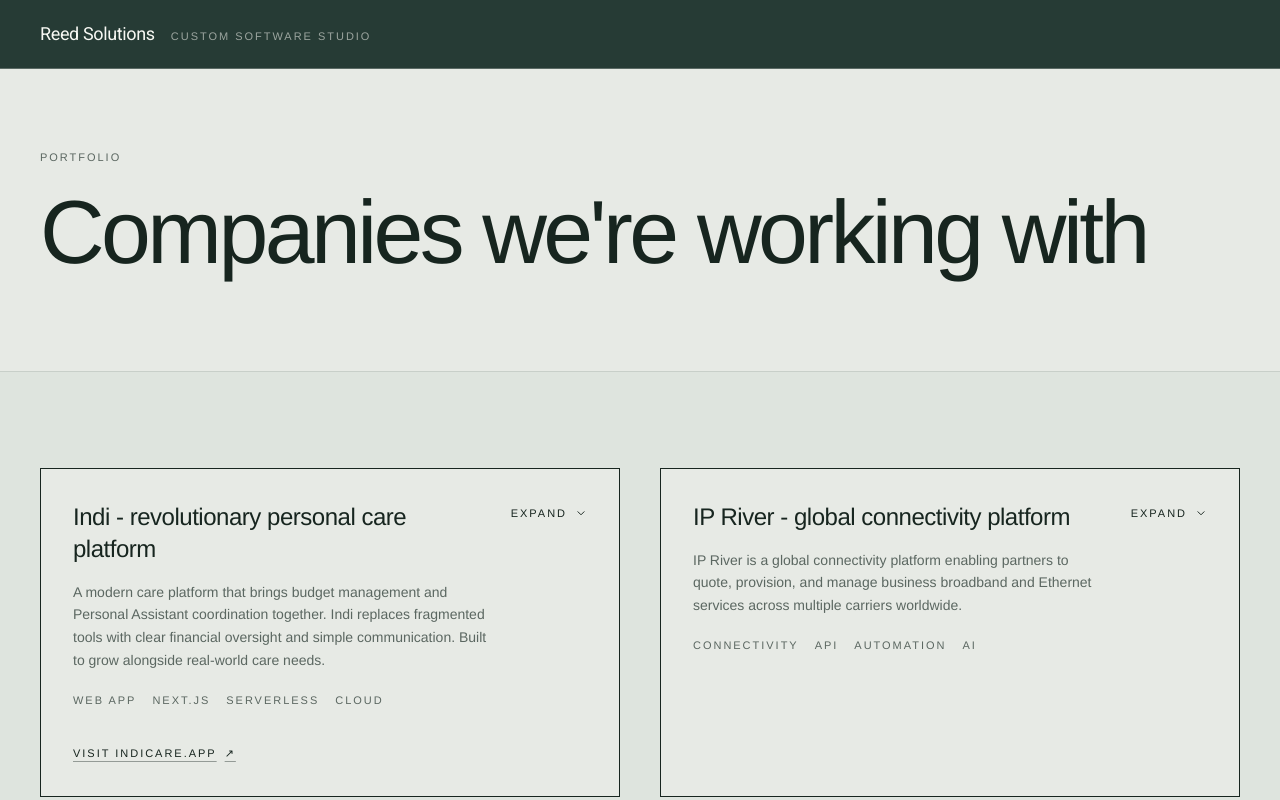
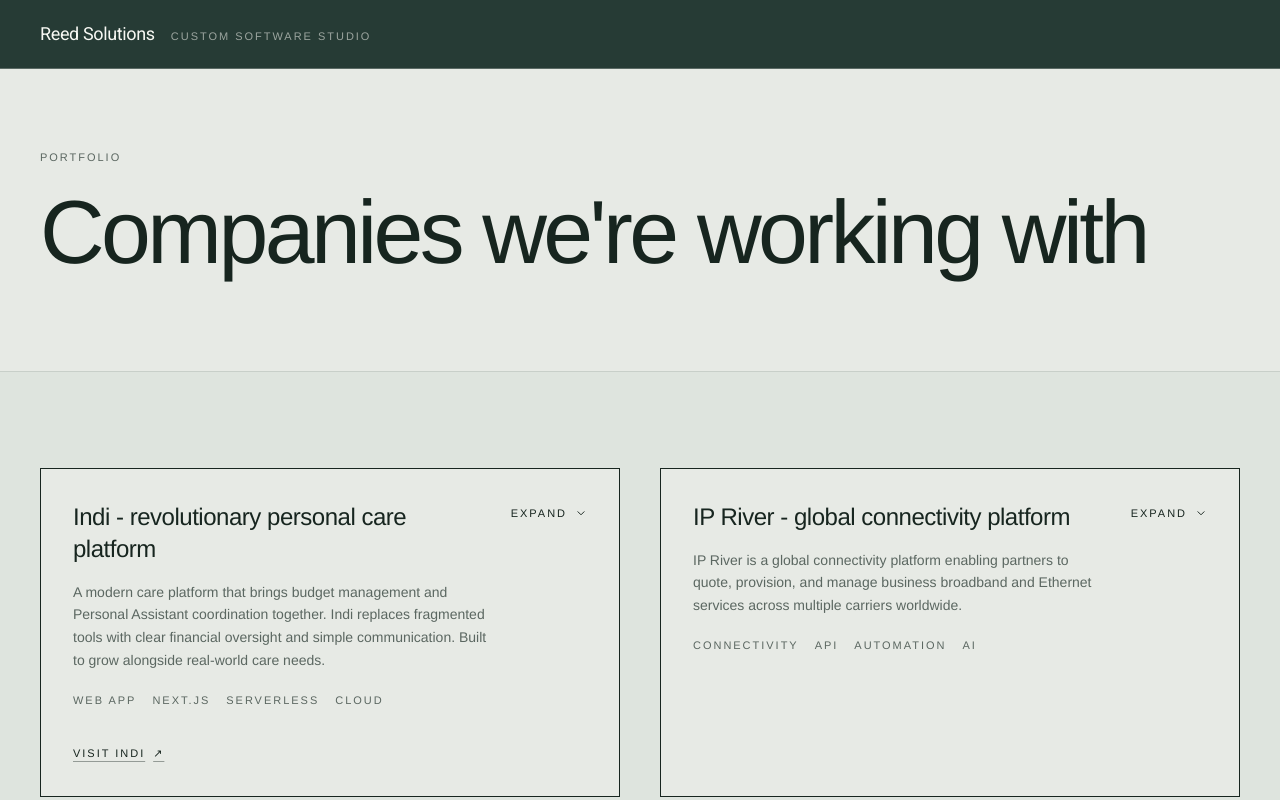
Before and after one commit to philycheese/ReedSolutions, a Next.js app: page /portfolio in a window 1280 px wide. Shown: the top 800 px of the page. Built offline with nearby package versions, Linux system fonts and the light colour scheme.

Commit message:
Shorten Indi portfolio link label

```diff
--- a/app/portfolio/page.tsx
+++ b/app/portfolio/page.tsx
@@ -12,7 +12,7 @@
       "A modern care platform that brings budget management and Personal Assistant coordination together. Indi replaces fragmented tools with clear financial oversight and simple communication. Built to grow alongside real-world care needs.",
     tags: ["Web App", "Next.js", "Serverless", "Cloud"],
     image: { src: "/images/indi.png", alt: "Indi home dashboard showing the monthly care budget, PA team, upcoming shifts and notifications." },
-    website: { href: "https://www.indicare.app", label: "Visit indicare.app" },
+    website: { href: "https://www.indicare.app", label: "Visit Indi" },
     details:
       "Indi is an all in one personal care management platform designed to give clients with disabilities clarity, control, and confidence over their personal assistants, payroll, care budgets and support networks.\n\nThe app brings together financial oversight and human coordination in one place. Clients can track their care budget in real time, understand where money is being spent, and manage payments, payslips and HMRC compliance without barriers. At the same time, they can meet, organise, and communicate with Personal Assistants, keeping day-to-day care simple and transparent.\n\nIndi focuses on calm, readable design and practical workflows: clear budget visualisation, straightforward payment history, and intuitive contact and group management. Rather than overwhelming users with complexity, it surfaces the information that matters most, when it matters.\n\nBuilt as a foundation for long-term growth, the platform is designed to evolve alongside changing care needs- supporting ongoing development, new features, and deeper integrations without locking users into rigid systems.",
   },
```
